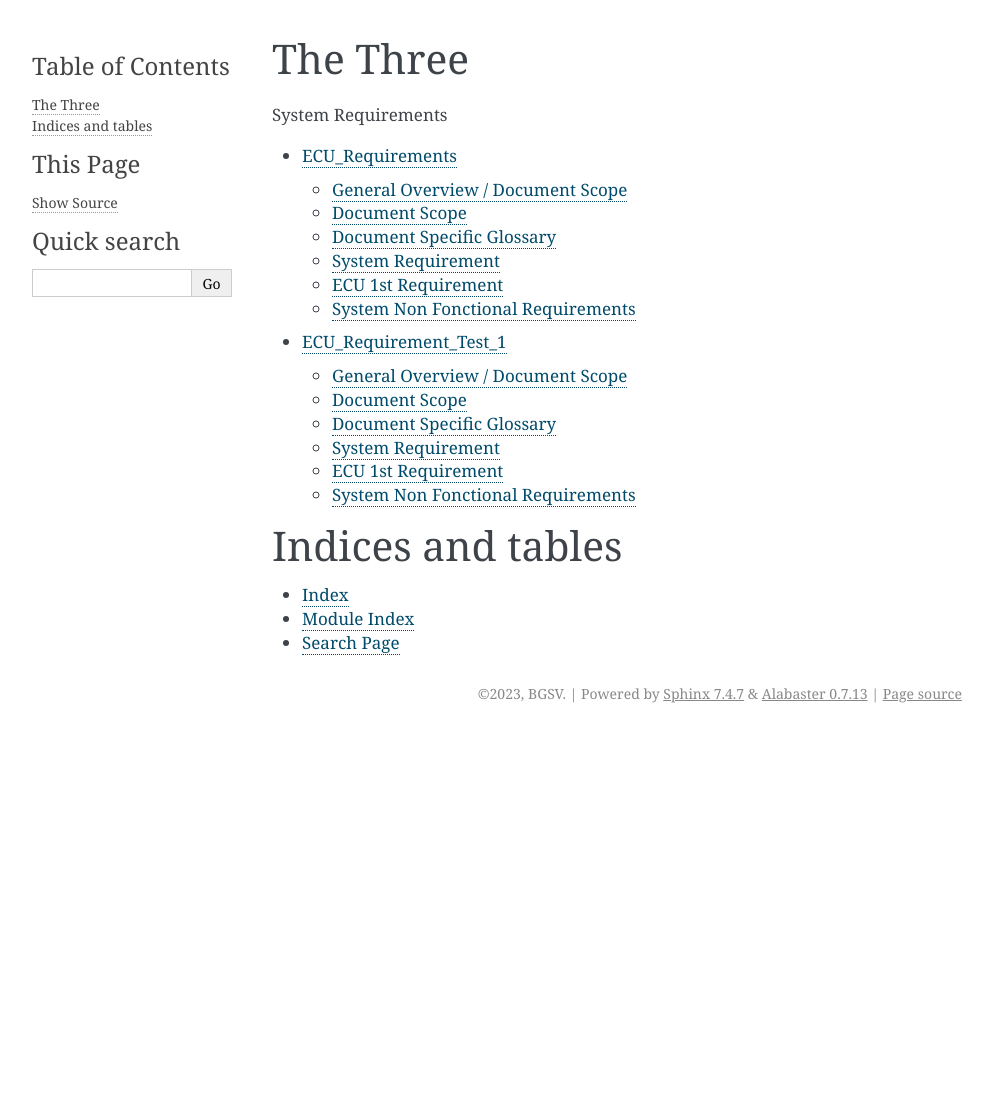
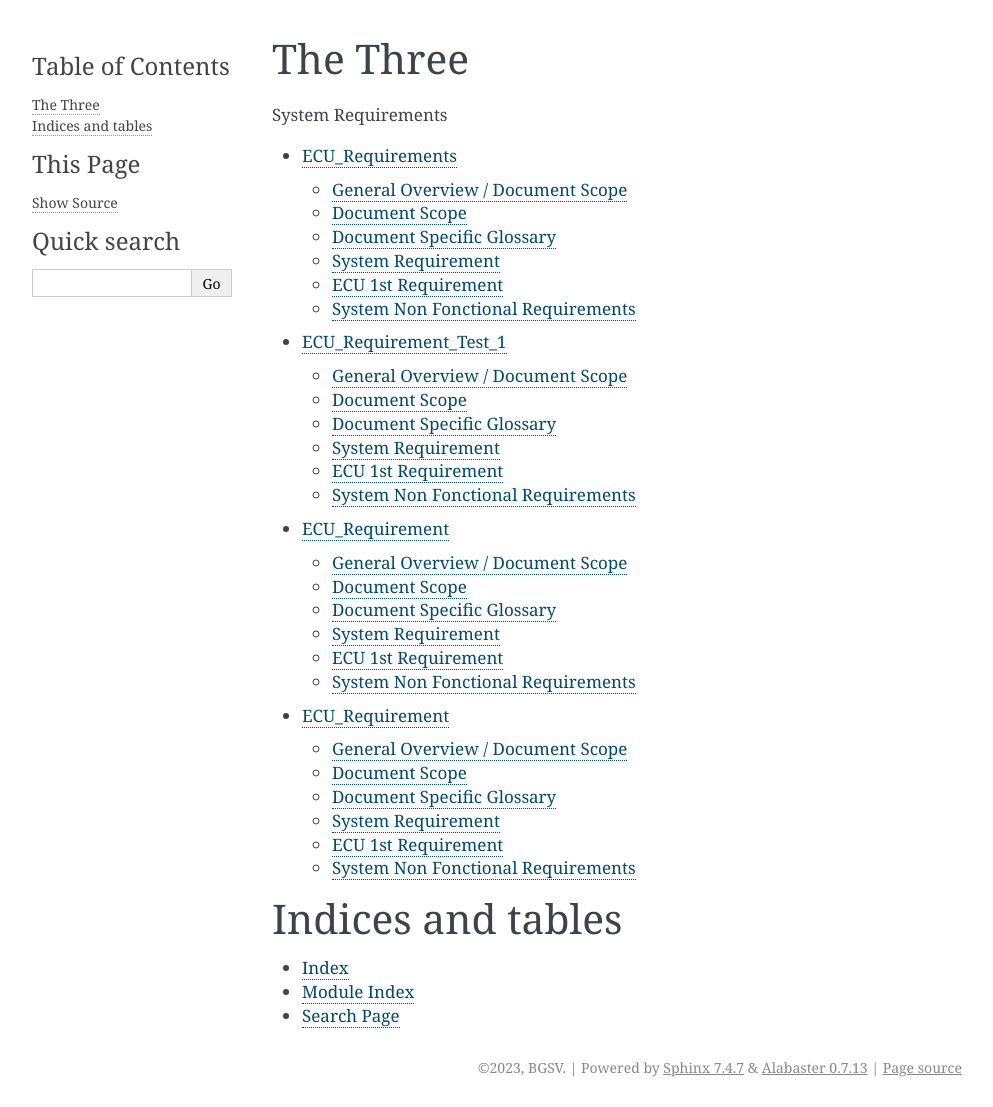
Before and after one commit to R2th/Target_rst_repo, a Sphinx documentation site: the page built from docs/index.rst, in a window 1280 px wide. Shown: the whole page, without its empty margins (148-1141 px from the left). Built offline with Sphinx 7.4.7, drawn with Linux system fonts in a browser that asks for light colours; pages that are not in the unit, such as notebooks, are missing from menus; before the commit the page ends 900 px from its top, so only the background shows below that.

Commit message:
Update index.rst

```diff
--- a/docs/index.rst
+++ b/docs/index.rst
@@ -17,6 +17,8 @@ The Three
    35.rst
    ECU_Requirement copy 2.rst
    ECU_Requirement copy 3.rst
+   /src/ECU_Requirement copy 2.rst
+   /src/ECU_Requirement copy 3.rst
 
 Indices and tables
 ==================
```
